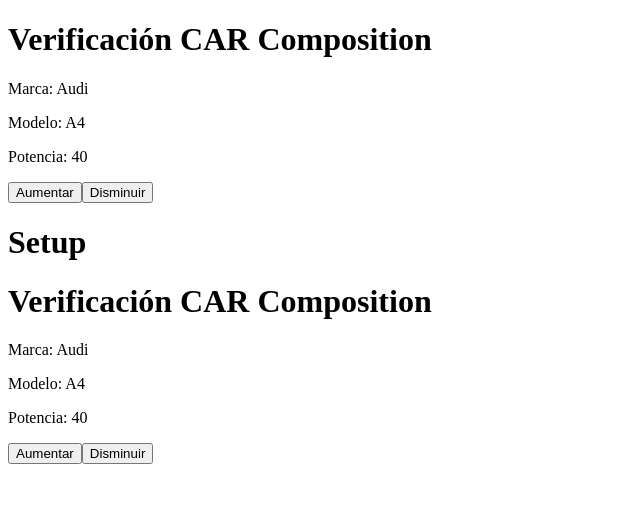
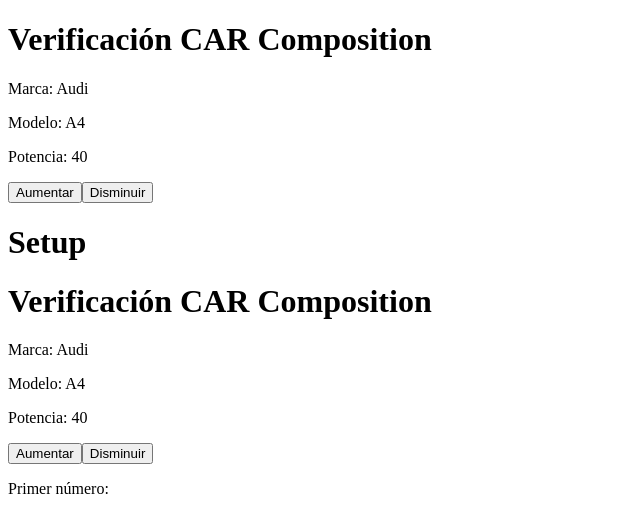
Before and after one commit to jugiros/started-vue-3, a Vue app: page / in a window 1280 px wide. Shown: the top 532 px of the page, without its empty margins (0-640 px from the left). Built offline with nearby package versions, Linux system fonts and the light colour scheme.

Commit message:
Binding con composition script setup y sin script setup.

```diff
--- a/src/components/CarComposition.vue
+++ b/src/components/CarComposition.vue
@@ -11,6 +11,12 @@
 <script>
 import { ref } from "vue";
 export default {
+  props: {
+    propName: {
+      type: Number,
+      default: 0
+    },
+  },
   setup() {
     const brand = "Audi";
     const model = "A4";
--- a/src/components/CarCompositionSetup.vue
+++ b/src/components/CarCompositionSetup.vue
@@ -6,6 +6,7 @@
     <p>Potencia: {{ power }}</p>
     <button @click="upPower(20)">Aumentar</button>
     <button @click="downPower()">Disminuir</button>
+    <p>Primer número: {{  }}</p>
   </div>
 </template>
 <script setup>
```
